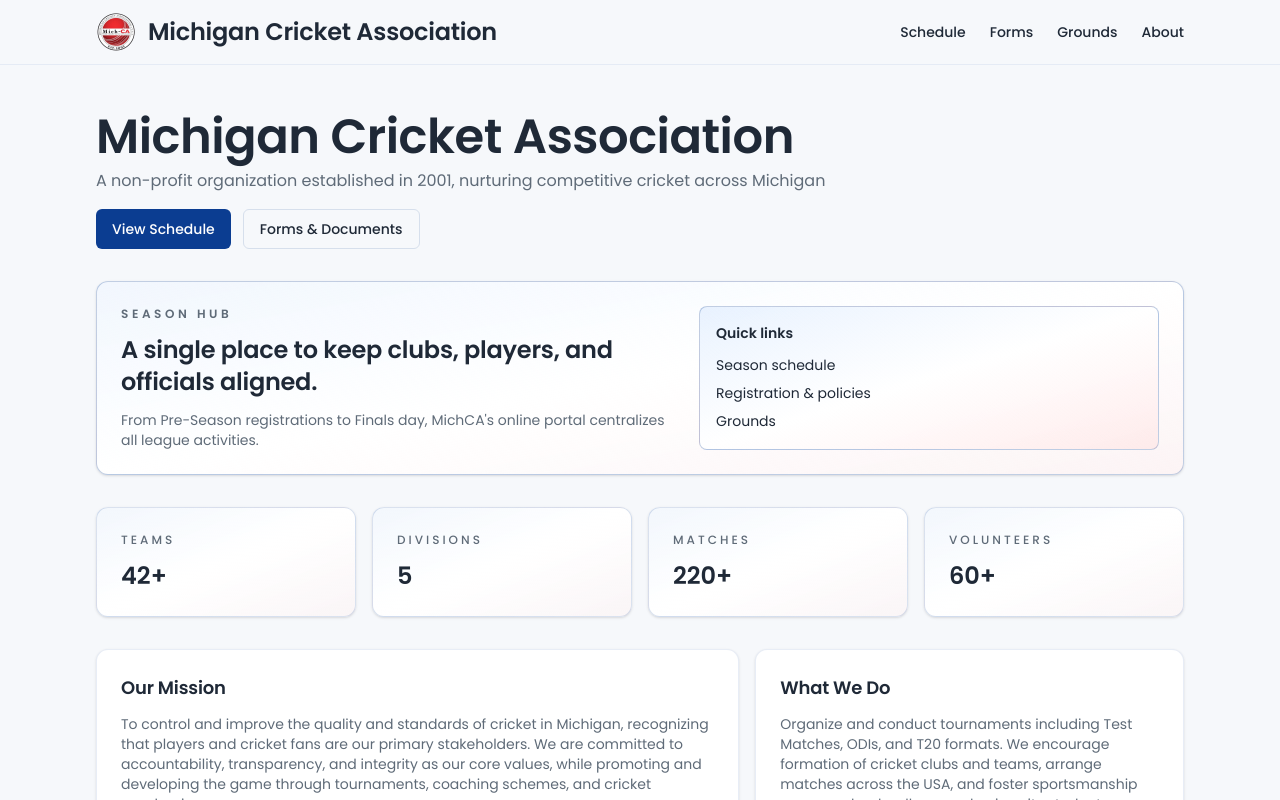
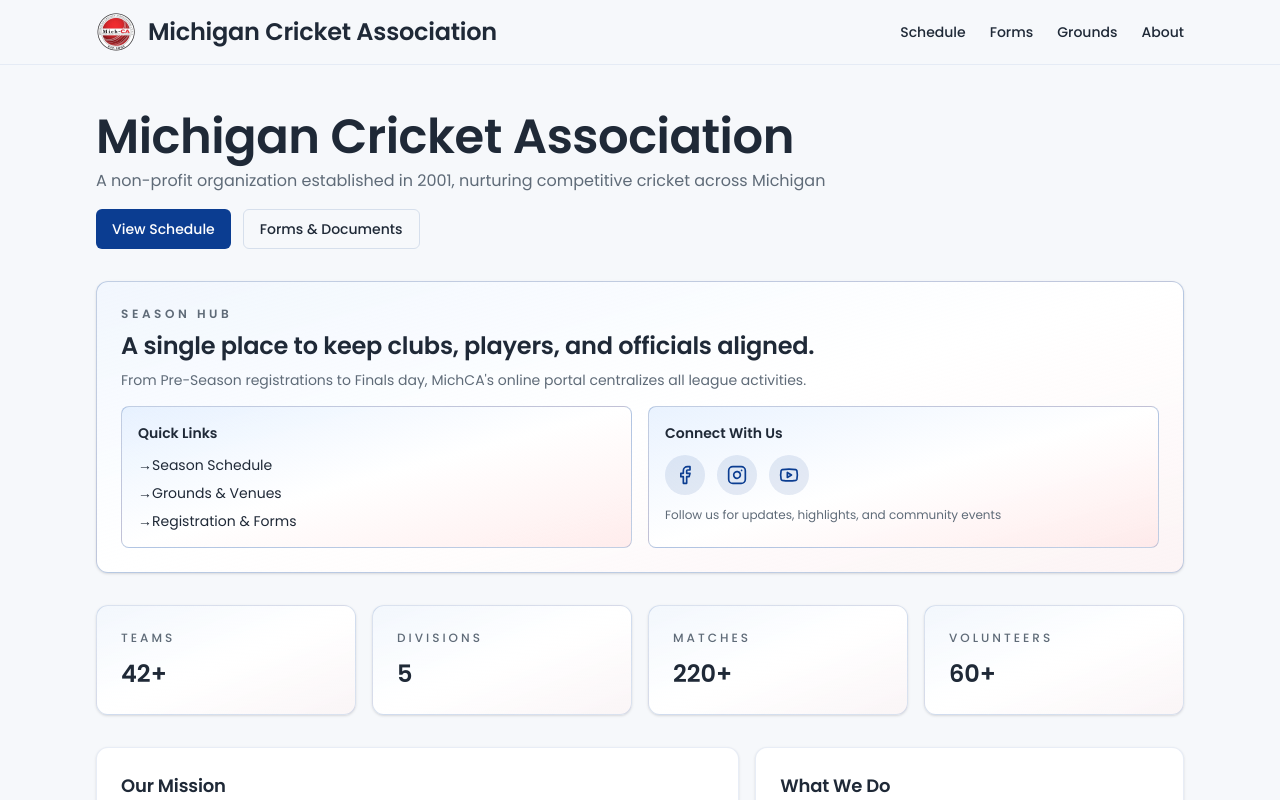
Before and after one commit to SatyaAchanta/michca-portal, a Next.js app: page / in a window 1280 px wide. Shown: the top 800 px of the page. Built offline with nearby package versions, Linux system fonts and the light colour scheme.

Commit message:
Update links on the page

```diff
--- /dev/null
+++ b/instructions/social-media-links.md
@@ -0,0 +1,11 @@
+# Social Media links
+
+Add these below social media links
+
+1. Facebook: https://www.facebook.com/MichiganCricketAssociationUSA/
+2. Instagram: https://www.instagram.com/michca2001/?hl=en
+3. Youtube: https://www.youtube.com/channel/UCsFOLC2_wHIVfSAkTqZrwQA
+
+## Instructions
+
+Add these social media links in place of quick links on the page. Make sure these icons and links are responsive on both desktop and mobile version
--- a/src/app/about/page.tsx
+++ b/src/app/about/page.tsx
@@ -1,4 +1,5 @@
 import Link from "next/link";
+import { Facebook, Instagram, Youtube } from "lucide-react";
 
 import { PageContainer } from "@/components/page-container";
 import { Card } from "@/components/ui/card";
@@ -25,30 +26,71 @@
           </div>
         </div>
 
-        <Card className="grid gap-4 border border-primary/25 bg-gradient-to-br from-blue-50/70 via-white to-red-50/70 p-6 md:grid-cols-[1.1fr_0.9fr]">
-          <div className="space-y-3">
+        <Card className="border border-primary/25 bg-gradient-to-br from-blue-50/70 via-white to-red-50/70 p-6">
+          <div className="space-y-4">
+            <div>
               <p className="text-xs font-semibold uppercase tracking-[0.3em] text-muted-foreground">
                 Season Hub
               </p>
-            <h2 className="text-2xl font-semibold text-foreground">
+              <h2 className="mt-2 text-2xl font-semibold text-foreground">
                 A single place to keep clubs, players, and officials aligned.
               </h2>
-            <p className="text-sm text-muted-foreground">
+              <p className="mt-2 text-sm text-muted-foreground">
                 From Pre-Season registrations to Finals day, MichCA's online portal centralizes all league activities.
               </p>
             </div>
+
+            <div className="grid gap-4 sm:grid-cols-2">
               <div className="rounded-lg border border-primary/25 bg-gradient-to-br from-blue-100/60 via-white to-red-100/60 p-4">
-            <p className="text-sm font-semibold text-foreground">Quick links</p>
-            <div className="mt-3 grid gap-2 text-sm text-muted-foreground">
-              <Link href="/schedule" className="text-foreground hover:text-primary">
-                Season schedule
+                <p className="text-sm font-semibold text-foreground">Quick Links</p>
+                <div className="mt-3 grid gap-2 text-sm">
+                  <Link href="/schedule" className="group inline-flex items-center text-foreground transition-all duration-200 hover:translate-x-1 hover:text-primary">
+                    <span className="transition-transform duration-200 group-hover:translate-x-1">→</span> Season Schedule
                   </Link>
-              <Link href="/forms" className="text-foreground hover:text-primary">
-                Registration & policies
+                  <Link href="/grounds" className="group inline-flex items-center text-foreground transition-all duration-200 hover:translate-x-1 hover:text-primary">
+                    <span className="transition-transform duration-200 group-hover:translate-x-1">→</span> Grounds & Venues
                   </Link>
-              <Link href="/grounds" className="text-foreground hover:text-primary">
-                Grounds
+                  <Link href="/forms" className="group inline-flex items-center text-foreground transition-all duration-200 hover:translate-x-1 hover:text-primary">
+                    <span className="transition-transform duration-200 group-hover:translate-x-1">→</span> Registration & Forms
                   </Link>
+                </div>
+              </div>
+
+              <div className="rounded-lg border border-primary/25 bg-gradient-to-br from-blue-100/60 via-white to-red-100/60 p-4">
+                <p className="text-sm font-semibold text-foreground">Connect With Us</p>
+                <div className="mt-3 flex flex-wrap gap-3">
+                  <Link
+                    href="https://www.facebook.com/MichiganCricketAssociationUSA/"
+                    target="_blank"
+                    rel="noopener noreferrer"
+                    className="flex h-10 w-10 items-center justify-center rounded-full bg-primary/10 text-primary transition-all duration-200 hover:scale-110 hover:bg-primary hover:text-primary-foreground"
+                    aria-label="Facebook"
+                  >
+                    <Facebook className="h-5 w-5" />
+                  </Link>
+                  <Link
+                    href="https://www.instagram.com/michca2001/?hl=en"
+                    target="_blank"
+                    rel="noopener noreferrer"
+                    className="flex h-10 w-10 items-center justify-center rounded-full bg-primary/10 text-primary transition-all duration-200 hover:scale-110 hover:bg-primary hover:text-primary-foreground"
+                    aria-label="Instagram"
+                  >
+                    <Instagram className="h-5 w-5" />
+                  </Link>
+                  <Link
+                    href="https://www.youtube.com/channel/UCsFOLC2_wHIVfSAkTqZrwQA"
+                    target="_blank"
+                    rel="noopener noreferrer"
+                    className="flex h-10 w-10 items-center justify-center rounded-full bg-primary/10 text-primary transition-all duration-200 hover:scale-110 hover:bg-primary hover:text-primary-foreground"
+                    aria-label="YouTube"
+                  >
+                    <Youtube className="h-5 w-5" />
+                  </Link>
+                </div>
+                <p className="mt-3 text-xs text-muted-foreground">
+                  Follow us for updates, highlights, and community events
+                </p>
+              </div>
             </div>
           </div>
         </Card>
--- a/src/components/site-header.tsx
+++ b/src/components/site-header.tsx
@@ -1,7 +1,7 @@
 "use client";
 
 import Link from "next/link";
-import { Menu, Trophy } from "lucide-react";
+import { Menu } from "lucide-react";
 
 import { Button } from "@/components/ui/button";
 import {
@@ -24,7 +24,7 @@
   return (
     <header className="sticky top-0 z-40 w-full border-b border-border/70 bg-background">
       <div className="mx-auto flex h-16 max-w-6xl items-center justify-between px-4 sm:px-6 lg:px-8">
-        <Link href="/" className="flex items-center gap-3">
+        <Link href="/" className="flex items-center gap-3 transition-opacity duration-200 hover:opacity-80">
           <Image src={"/michca.png"} alt="Michigan Cricket Association Logo" width={40} height={40} />
           <p className="text-xl font-semibold text-foreground font-display sm:text-2xl">
             Michigan Cricket Association
@@ -32,7 +32,11 @@
         </Link>
         <nav className="hidden items-center gap-6 text-sm font-medium md:flex">
           {navLinks.map((link) => (
-            <Link key={link.href} href={link.href} className="text-foreground hover:text-primary">
+            <Link
+              key={link.href}
+              href={link.href}
+              className="relative text-foreground transition-colors duration-200 hover:text-primary after:absolute after:bottom-0 after:left-0 after:h-[2px] after:w-0 after:bg-primary after:transition-all after:duration-200 hover:after:w-full"
+            >
               {link.label}
             </Link>
           ))}
```
Lines whose indentation alone changed are shown as unchanged.
